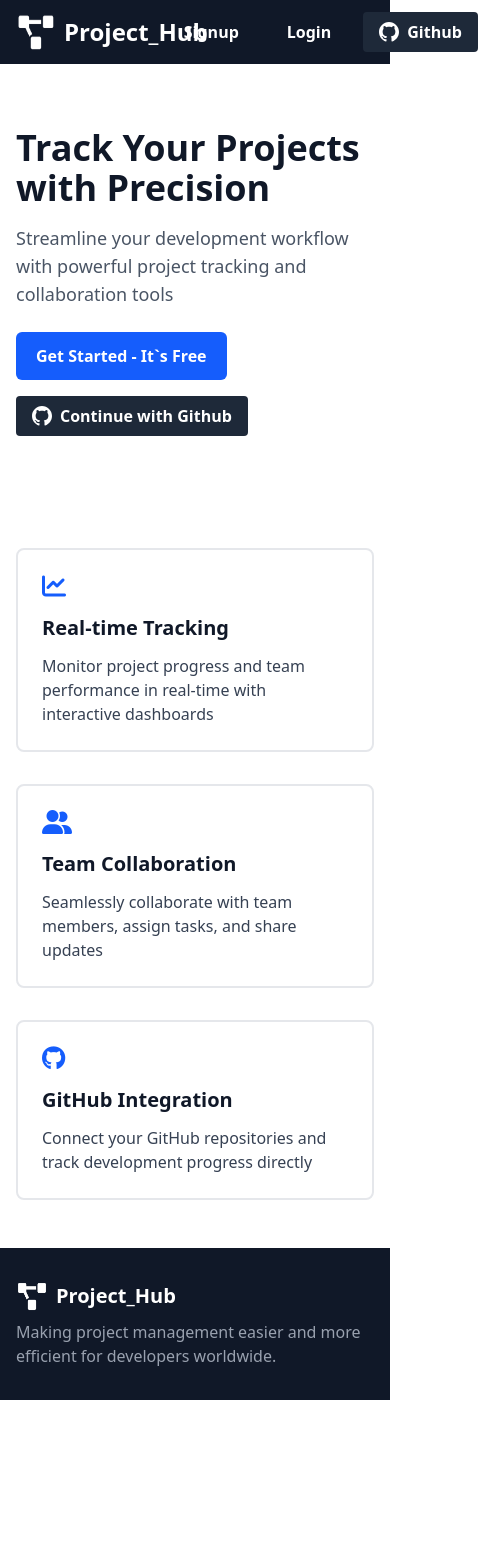
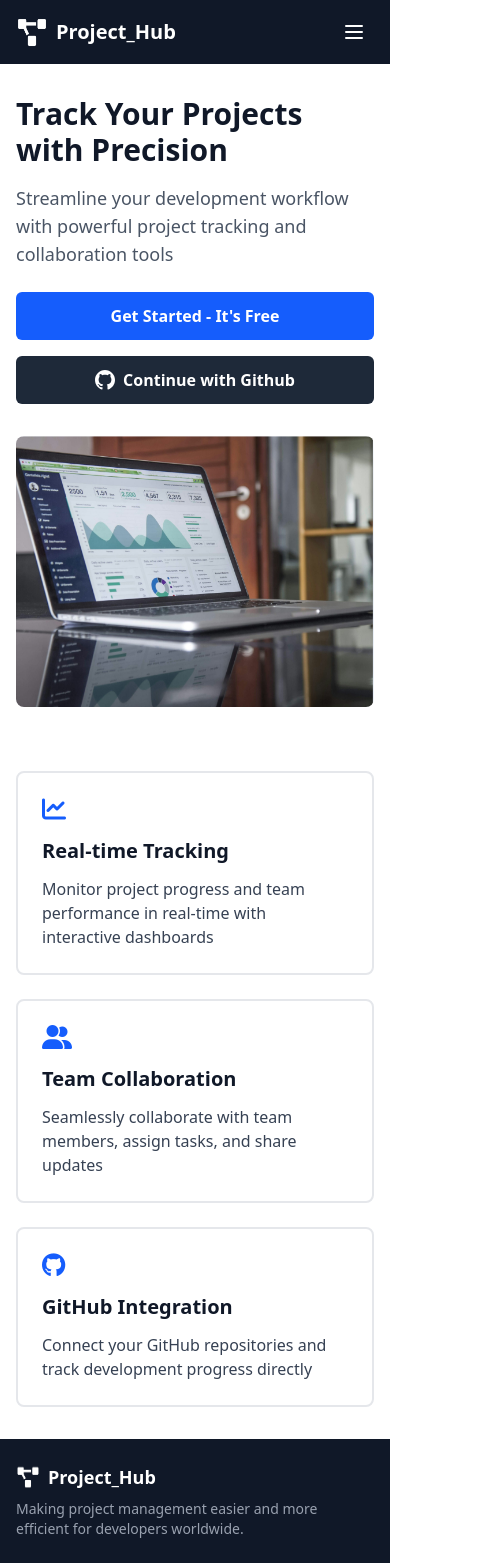
Before and after one commit to Abhishek-Soni-25/project_hub, a Next.js app: page / in a window 390 px wide. Shown: the whole page, 478 px wide, since content can reach past the window. Before the commit the page ends 1400 px from the top, so only its background shows below. Built offline with nearby package versions, Linux system fonts and the light colour scheme.

Commit message:
homepage responsive

```diff
--- a/app/_components/footer.tsx
+++ b/app/_components/footer.tsx
@@ -3,16 +3,19 @@ import Image from "next/image";
 export default function Footer() {
     return (
         <>
-            <footer className="bg-gray-900 text-white py-8">
+            <footer className="bg-gray-900 text-white py-6 sm:py-8">
                 <div className="max-w-7xl mx-auto px-4 sm:px-6 lg:px-8">
                     <div className="flex items-center mb-2">
                         <Image
-                        width={50}
-                        height={50}
-                        className="h-8 w-8 mr-2" src="/logo.png" alt="logo" />
-                        <div className="text-xl font-bold">Project_Hub</div>
+                            width={50}
+                            height={50}
+                            className="h-6 w-6 sm:h-8 sm:w-8 mr-2"
+                            src="/logo.png"
+                            alt="logo"
+                        />
+                        <div className="text-lg sm:text-xl font-bold">Project_Hub</div>
                     </div>
-                    <p className="text-gray-400">Making project management easier and more efficient for developers worldwide.</p>
+                    <p className="text-sm sm:text-base text-gray-400">Making project management easier and more efficient for developers worldwide.</p>
                 </div>
             </footer>
         </>
--- a/app/_components/githubButton.tsx
+++ b/app/_components/githubButton.tsx
@@ -14,7 +14,7 @@ export default function GitHubButton({ text }: Props): JSX.Element {
             <div className="flex justify-center">
                 <button
                     onClick={() => signIn("github", { callbackUrl: "/dashboard" })}
-                    className="w-[100%] flex justify-center items-center bg-gray-800 text-white font-semibold px-4 py-2 rounded transition-colors hover:bg-gray-700">
+                    className="w-[100%] flex justify-center items-center bg-gray-800 text-white font-semibold px-4 py-3 rounded-md transition-colors hover:bg-gray-700">
                     <svg className="w-5 h-5 mr-2" xmlns="http://www.w3.org/2000/svg" viewBox="0 0 24 24" fill="currentColor">
                         <path d="M12 0c-6.626 0-12 5.373-12 12 0 5.302 3.438 9.8 8.207 11.387.599.111.793-.261.793-.577v-2.234c-3.338.726-4.033-1.416-4.033-1.416-.546-1.387-1.333-1.756-1.333-1.756-1.089-.745.083-.729.083-.729 1.205.084 1.839 1.237 1.839 1.237 1.07 1.834 2.807 1.304 3.492.997.107-.775.418-1.305.762-1.604-2.665-.305-5.467-1.334-5.467-5.931 0-1.311.469-2.381 1.236-3.221-.124-.303-.535-1.524.117-3.176 0 0 1.008-.322 3.301 1.23.957-.266 1.983-.399 3.003-.404 1.02.005 2.047.138 3.006.404 2.291-1.552 3.297-1.23 3.297-1.23.653 1.653.242 2.874.118 3.176.77.84 1.235 1.911 1.235 3.221 0 4.609-2.807 5.624-5.479 5.921.43.372.823 1.102.823 2.222v3.293c0 .319.192.694.801.576 4.765-1.589 8.199-6.086 8.199-11.386 0-6.627-5.373-12-12-12z" />
                     </svg>
--- a/app/_components/header.tsx
+++ b/app/_components/header.tsx
@@ -1,11 +1,18 @@
+'use client'
+
 import Image from "next/image";
+import { useState } from "react";
 // import { auth , signIn} from "../auth";
 
 import GitHubButton from "./githubButton";
 
-export default async function Header() {
+export default function Header() {
+    // const session = await auth()
+    const [isMenuOpen, setIsMenuOpen] = useState(false);
 
-    // const session = await auth()
+    const toggleMenu = () => {
+        setIsMenuOpen(!isMenuOpen);
+    };
 
     return (
         <>
@@ -14,12 +21,35 @@ export default async function Header() {
                     <div className="flex justify-between h-16">
                         <div className="flex items-center">
                             <Image
-                            width={50}
-                            height={50}
-                            className="h-10 w-10 mr-2" src="/logo.png" alt="Logo" />
-                            <span className="text-white text-2xl font-bold">Project_Hub</span>
+                                width={50}
+                                height={50}
+                                className="h-8 w-8 mr-2"
+                                src="/logo.png"
+                                alt="Logo"
+                            />
+                            <span className="text-white text-xl sm:text-2xl font-bold">Project_Hub</span>
                         </div>
-                        <div className="flex items-center">
+
+                        {/* Mobile menu button */}
+                        <div className="flex md:hidden items-center">
+                            <button
+                                onClick={toggleMenu}
+                                className="text-white p-2 focus:outline-none"
+                            >
+                                {isMenuOpen ? (
+                                    <svg className="h-6 w-6" fill="none" viewBox="0 0 24 24" stroke="currentColor">
+                                        <path strokeLinecap="round" strokeLinejoin="round" strokeWidth={2} d="M6 18L18 6M6 6l12 12" />
+                                    </svg>
+                                ) : (
+                                    <svg className="h-6 w-6" fill="none" viewBox="0 0 24 24" stroke="currentColor">
+                                        <path strokeLinecap="round" strokeLinejoin="round" strokeWidth={2} d="M4 6h16M4 12h16M4 18h16" />
+                                    </svg>
+                                )}
+                            </button>
+                        </div>
+
+                        {/* Desktop menu */}
+                        <div className="hidden md:flex items-center">
                             <ul className="flex space-x-4 items-center">
                                 <li>
                                     <a href="/signup" className="text-white hover:text-gray-300 font-semibold px-4 py-2 transition-colors">
@@ -37,6 +67,29 @@ export default async function Header() {
                             </ul>
                         </div>
                     </div>
+
+                    {/* Mobile menu */}
+                    {isMenuOpen && (
+                        <div className="md:hidden">
+                            <div className="px-2 pt-2 pb-3 space-y-1 sm:px-3 text-center">
+                                <a
+                                    href="/signup"
+                                    className="block text-white hover:bg-gray-700 hover:text-white px-3 py-2 rounded-md text-base font-medium"
+                                >
+                                    Signup
+                                </a>
+                                <a
+                                    href="/login"
+                                    className="block text-white hover:bg-gray-700 hover:text-white px-3 py-2 rounded-md text-base font-medium"
+                                >
+                                    Login
+                                </a>
+                                <div className="px-3 py-2">
+                                    <GitHubButton text="Github"/>
+                                </div>
+                            </div>
+                        </div>
+                    )}
                 </div>
             </nav>
         </>
--- a/app/page.tsx
+++ b/app/page.tsx
@@ -10,31 +10,38 @@ export default function Home() {
       <Header />
 
       {/* Hero Section */}
-                <header className="py-16">
-                    <div className="max-w-7xl mx-auto px-4 sm:px-6 lg:px-8 flex justify-between items-center">
-                        <div className="max-w-lg">
-                            <h1 className="text-4xl font-bold text-gray-900 mb-4">Track Your Projects with Precision</h1>
+      <header className="py-8 sm:py-12 md:py-16">
+        <div className="max-w-7xl mx-auto px-4 sm:px-6 lg:px-8">
+          <div className="flex flex-col md:flex-row md:justify-between md:items-center">
+            <div className="max-w-lg mb-8 md:mb-0">
+              <h1 className="text-3xl sm:text-4xl font-bold text-gray-900 mb-4">Track Your Projects with Precision</h1>
               <p className="text-lg text-gray-600 mb-6">Streamline your development workflow with powerful project tracking and collaboration tools</p>
               <div className="flex flex-wrap gap-4">
-                                <a href="/signup" className="bg-blue-600 text-white font-semibold px-5 py-3 rounded-md transition-colors hover:bg-blue-700">
-                                    Get Started - It`s Free
+                <a href="/signup" className="bg-blue-600 text-white font-semibold px-5 py-3 rounded-md transition-colors hover:bg-blue-700 w-full sm:w-auto text-center">
+                  Get Started - It's Free
                 </a>
+                <div className="w-full sm:w-auto">
                   <GitHubButton text="Continue with Github"/>
                 </div>
               </div>
-                        <div className="hidden md:block">
+            </div>
+            <div className="mx-auto md:mx-0">
               <Image
                 width={500}
                 height={500}
-                            src="/laptop.png" alt="Project Dashboard" className="max-w-md rounded-lg" />
+                src="/laptop.png"
+                alt="Project Dashboard"
+                className="max-w-full md:max-w-md rounded-lg"
+              />
+            </div>
           </div>
         </div>
       </header>
 
       {/* Features Section */}
-                <section className="py-12">
+      <section className="py-8 sm:py-12">
         <div className="max-w-7xl mx-auto px-4 sm:px-6 lg:px-8">
-                        <div className="grid grid-cols-1 md:grid-cols-3 gap-8">
+          <div className="grid grid-cols-1 sm:grid-cols-2 md:grid-cols-3 gap-6 sm:gap-8">
             <div className="bg-white p-6 rounded-lg border-2 border-gray-200">
               <i className="fas fa-chart-line text-blue-600 text-2xl mb-4"></i>
               <h3 className="text-xl font-semibold text-gray-900 mb-3">Real-time Tracking</h3>
@@ -47,7 +54,7 @@ export default function Home() {
               <p className="text-gray-700">Seamlessly collaborate with team members, assign tasks, and share updates</p>
             </div>
 
-                            <div className="bg-white p-6 rounded-lg border-2 border-gray-200">
+            <div className="bg-white p-6 rounded-lg border-2 border-gray-200 sm:col-span-2 md:col-span-1">
               <i className="fab fa-github text-blue-600 text-2xl mb-4"></i>
               <h3 className="text-xl font-semibold text-gray-900 mb-3">GitHub Integration</h3>
               <p className="text-gray-700">Connect your GitHub repositories and track development progress directly</p>
```
Lines whose indentation alone changed are shown as unchanged.
